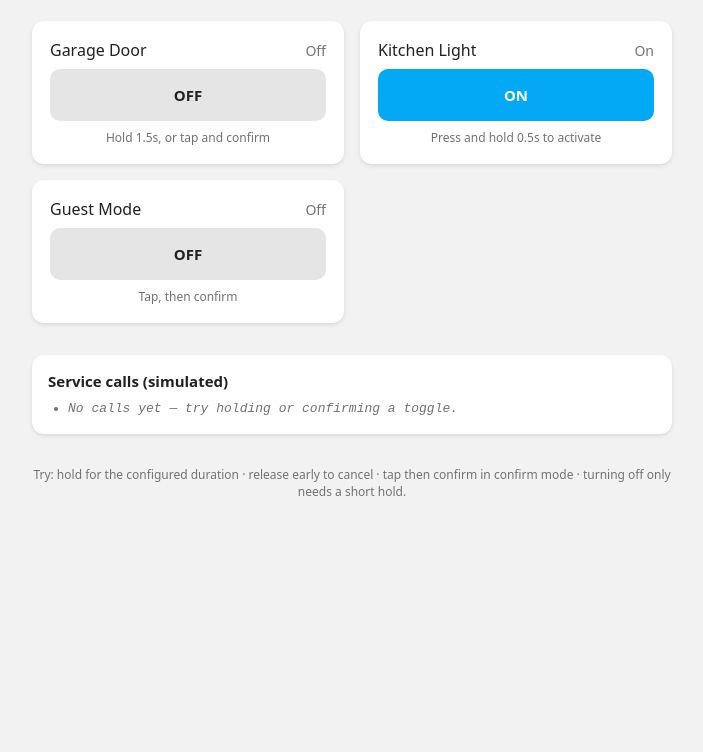
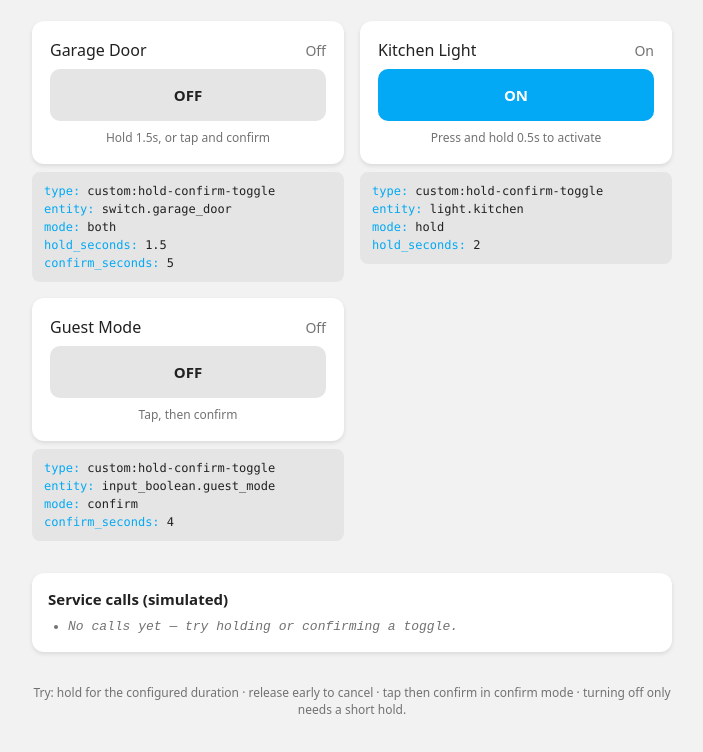
Before and after one commit to eikthyrnirlabs/ha_widgets, a website: page demo/index.html in a window 1280 px wide. Shown: the part 80-832 px from the top of the page, without its empty margins (288-991 px from the left). Before the commit the page ends 800 px from the top, so only its background shows below. Drawn offline with Linux system fonts and the light colour scheme.

Commit message:
Demo: show YAML config under each card
Co-authored-by: krarascode <krarascode@users.noreply.github.com>

```diff
--- a/demo/index.html
+++ b/demo/index.html
@@ -47,6 +47,20 @@
       grid-template-columns: repeat(auto-fill, minmax(280px, 1fr));
       gap: 16px;
     }
+    .cell { display: flex; flex-direction: column; gap: 8px; }
+    .config {
+      border-radius: 8px;
+      background: var(--secondary-background-color);
+      padding: 10px 12px;
+      font-family: ui-monospace, SFMono-Regular, Menlo, monospace;
+      font-size: 12px;
+      line-height: 1.5;
+      white-space: pre;
+      overflow-x: auto;
+      color: var(--primary-text-color);
+    }
+    .config .c { color: var(--secondary-text-color); }
+    .config .k { color: var(--primary-color); }
     .log {
       margin-top: 32px;
       border-radius: var(--ha-card-border-radius);
@@ -137,12 +151,33 @@
       { entity: 'input_boolean.guest_mode', mode: 'confirm', confirm_seconds: 4 },
     ];
 
+    function configToYaml(config) {
+      const lines = [
+        ['type', 'custom:hold-confirm-toggle'],
+        ['entity', config.entity],
+        ['mode', config.mode],
+        ['hold_seconds', config.hold_seconds],
+        ['confirm_seconds', config.confirm_seconds],
+      ];
+      return lines
+        .filter(([k, v]) => v !== undefined)
+        .map(([k, v]) => `<span class="k">${k}:</span> ${v}`)
+        .join('\n');
+    }
+
     const grid = document.getElementById('cards');
     for (const config of configs) {
+      const cell = document.createElement('div');
+      cell.className = 'cell';
       const card = document.createElement('hold-confirm-toggle');
       card.setConfig(config);
       card.hass = hass;
-      grid.appendChild(card);
+      const pre = document.createElement('div');
+      pre.className = 'config';
+      pre.innerHTML = configToYaml(config);
+      cell.appendChild(card);
+      cell.appendChild(pre);
+      grid.appendChild(cell);
     }
   </script>
 </body>
```
